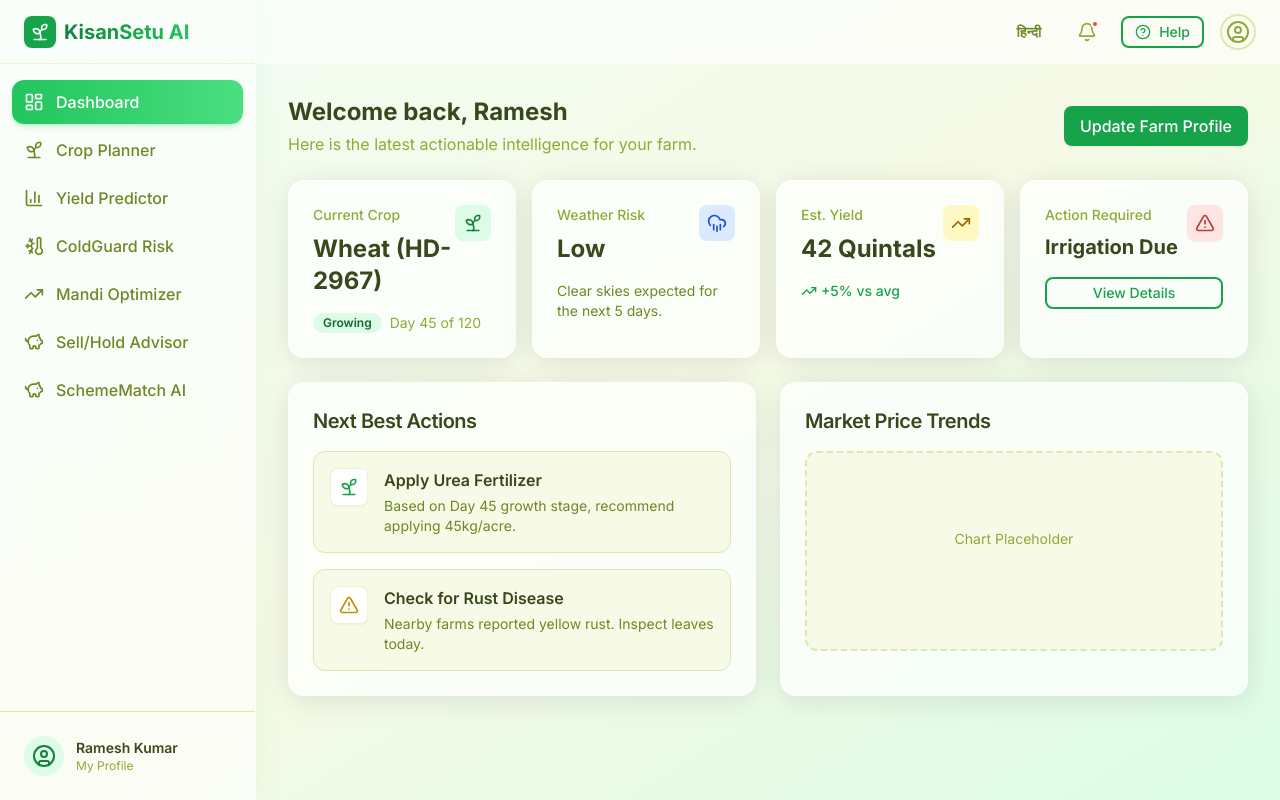
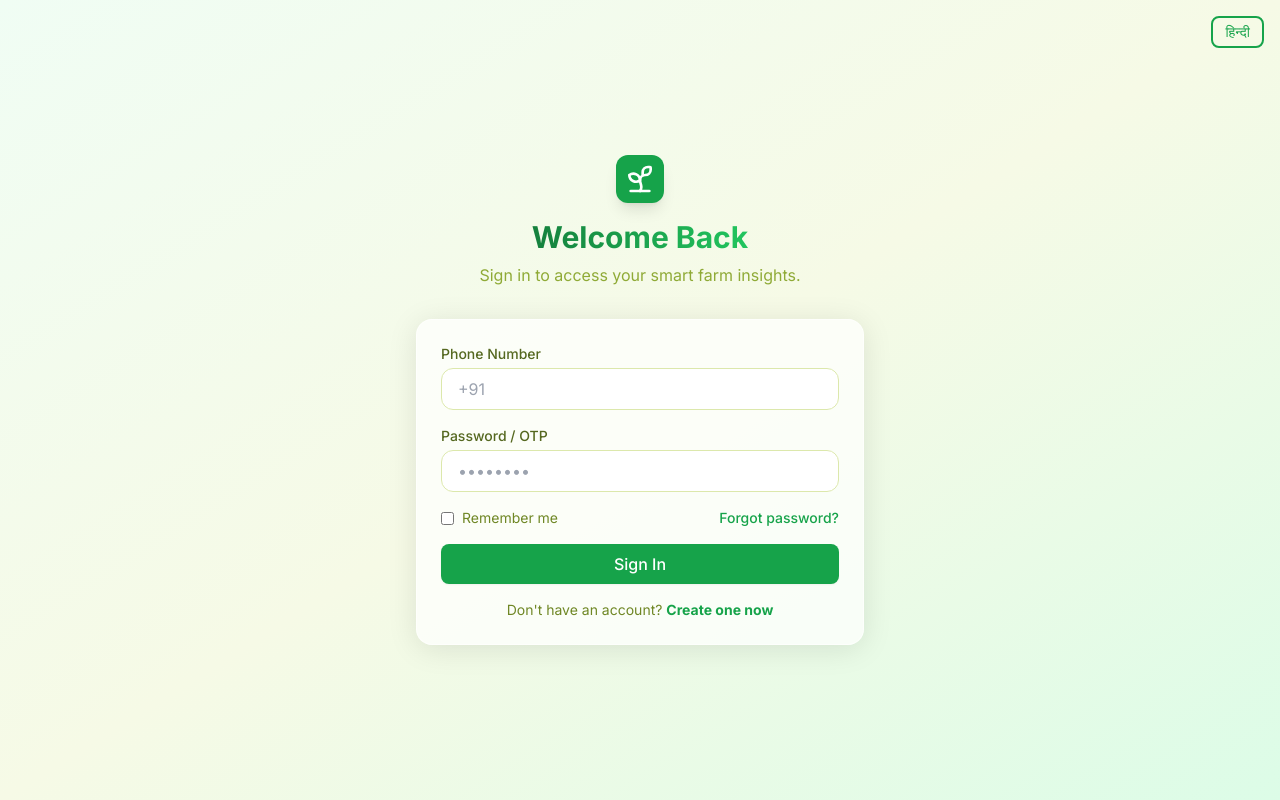
Before and after one commit to Ashu0378/Kisan-Setu, a React app in the folder frontend/: page / in a window 1280 px wide. Built offline with nearby package versions, Linux system fonts and the light colour scheme; the HTML template or start-up script is replaced by a standard one.

Commit message:
feat: set SignIn as default landing page and refactor dashboard routes

```diff
--- a/frontend/src/App.jsx
+++ b/frontend/src/App.jsx
@@ -17,9 +17,9 @@ function App() {
     <LanguageProvider>
       <Router>
         <Routes>
+          <Route path="/" element={<SignIn />} />
           <Route path="/register" element={<Register />} />
-          <Route path="/signin" element={<SignIn />} />
-          <Route path="/" element={<Layout />}>
+          <Route path="/dashboard" element={<Layout />}>
             <Route index element={<Dashboard />} />
             <Route path="profile" element={<Profile />} />
             <Route path="crop-planner" element={<CropPlanner />} />
--- a/frontend/src/auth/Register.jsx
+++ b/frontend/src/auth/Register.jsx
@@ -27,7 +27,7 @@ export function Register() {
     e.preventDefault();
     // Normally this would call the backend API to create the farmer profile
     console.log("Registered Profile:", formData);
-    navigate('/');
+    navigate('/dashboard');
   };
 
   return (
@@ -147,7 +147,7 @@ export function Register() {
 
               <div className="mt-6 text-center text-sm text-surface-600 border-t border-surface-100 pt-4">
                 {lang === 'en' ? 'Already have an account?' : 'पहले से खाता है?'}{' '}
-                <Link to="/signin" className="text-brand-600 hover:text-brand-700 font-bold">
+                <Link to="/" className="text-brand-600 hover:text-brand-700 font-bold">
                   {lang === 'en' ? 'Sign In' : 'साइन इन करें'}
                 </Link>
               </div>
--- a/frontend/src/auth/SignIn.jsx
+++ b/frontend/src/auth/SignIn.jsx
@@ -20,7 +20,7 @@ export function SignIn() {
   const handleSignIn = (e) => {
     e.preventDefault();
     console.log("Signing in:", formData);
-    navigate('/');
+    navigate('/dashboard');
   };
 
   return (
--- a/frontend/src/dashboard/Layout.jsx
+++ b/frontend/src/dashboard/Layout.jsx
@@ -22,13 +22,13 @@ import { Button } from '../components/ui/Button';
 import { useLanguage } from '../contexts/LanguageContext';
 
 const navigation = [
-  { name: 'Dashboard', translationKey: 'dashboard', href: '/', icon: LayoutDashboard },
-  { name: 'Crop Planner', translationKey: 'cropPlanner', href: '/crop-planner', icon: Sprout },
-  { name: 'Yield Predictor', translationKey: 'yieldPredictor', href: '/yield-predictor', icon: BarChart3 },
-  { name: 'ColdGuard Risk', translationKey: 'coldGuard', href: '/coldguard', icon: ThermometerSnowflake },
-  { name: 'Mandi Optimizer', translationKey: 'mandiOptimizer', href: '/mandi-optimizer', icon: TrendingUp },
-  { name: 'Sell/Hold Advisor', translationKey: 'sellHold', href: '/sell-hold', icon: PiggyBank },
-  { name: 'SchemeMatch AI', translationKey: 'schemeMatch', href: '/schemematch', icon: PiggyBank },
+  { name: 'Dashboard', translationKey: 'dashboard', href: '/dashboard', icon: LayoutDashboard },
+  { name: 'Crop Planner', translationKey: 'cropPlanner', href: '/dashboard/crop-planner', icon: Sprout },
+  { name: 'Yield Predictor', translationKey: 'yieldPredictor', href: '/dashboard/yield-predictor', icon: BarChart3 },
+  { name: 'ColdGuard Risk', translationKey: 'coldGuard', href: '/dashboard/coldguard', icon: ThermometerSnowflake },
+  { name: 'Mandi Optimizer', translationKey: 'mandiOptimizer', href: '/dashboard/mandi-optimizer', icon: TrendingUp },
+  { name: 'Sell/Hold Advisor', translationKey: 'sellHold', href: '/dashboard/sell-hold', icon: PiggyBank },
+  { name: 'SchemeMatch AI', translationKey: 'schemeMatch', href: '/dashboard/schemematch', icon: PiggyBank },
 ];
 
 export function Layout() {
@@ -91,7 +91,7 @@ export function Layout() {
         {/* Bottom Left Profile Section */}
         <div className="p-4 border-t border-surface-200">
           <Link
-            to="/profile"
+            to="/dashboard/profile"
             className="flex items-center gap-3 p-2 rounded-xl hover:bg-white/60 hover:shadow-sm transition-all duration-300 group"
             onClick={() => setSidebarOpen(false)}
           >
@@ -194,7 +194,7 @@ export function Layout() {
                     <p className="text-xs text-surface-500">+91 98765 43210</p>
                   </div>
                   <div className="py-1">
-                    <Link to="/profile" className="w-full text-left px-4 py-2 text-sm text-surface-700 hover:bg-surface-50 hover:text-brand-600 flex items-center gap-2" onClick={() => setShowProfile(false)}>
+                    <Link to="/dashboard/profile" className="w-full text-left px-4 py-2 text-sm text-surface-700 hover:bg-surface-50 hover:text-brand-600 flex items-center gap-2" onClick={() => setShowProfile(false)}>
                       <MapPin className="w-4 h-4" /> {lang === 'en' ? 'Update Farm Details' : 'खेत का विवरण अपडेट करें'}
                     </Link>
                     <button className="w-full text-left px-4 py-2 text-sm text-surface-700 hover:bg-surface-50 hover:text-brand-600 flex items-center gap-2">
@@ -204,9 +204,9 @@ export function Layout() {
                       <Settings className="w-4 h-4" /> {lang === 'en' ? 'App Settings' : 'ऐप सेटिंग्स'}
                     </button>
                     <div className="border-t border-surface-100 my-1"></div>
-                    <button className="w-full text-left px-4 py-2 text-sm text-red-600 hover:bg-red-50 flex items-center gap-2">
+                    <Link to="/" className="w-full text-left px-4 py-2 text-sm text-red-600 hover:bg-red-50 flex items-center gap-2" onClick={() => setShowProfile(false)}>
                       <LogOut className="w-4 h-4" /> {lang === 'en' ? 'Sign Out' : 'लॉग आउट'}
-                    </button>
+                    </Link>
                   </div>
                 </div>
               )}
```
